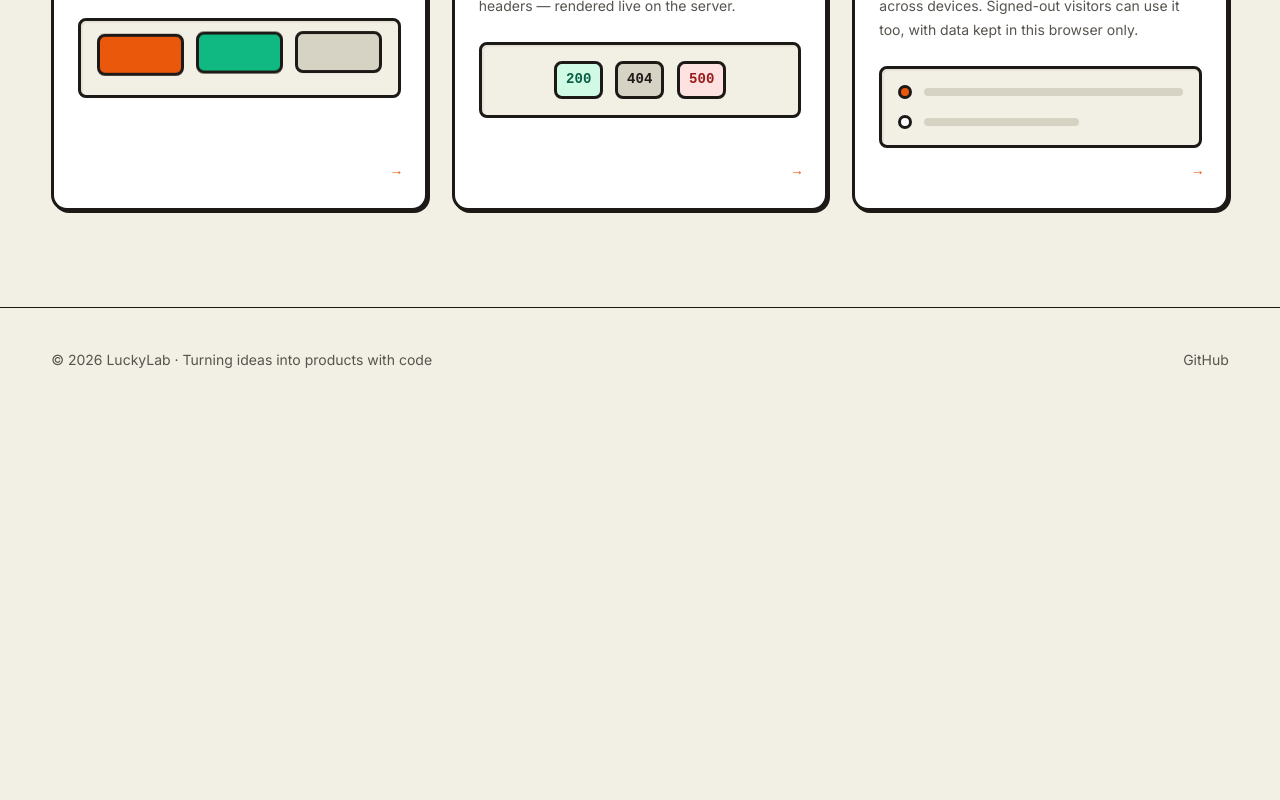
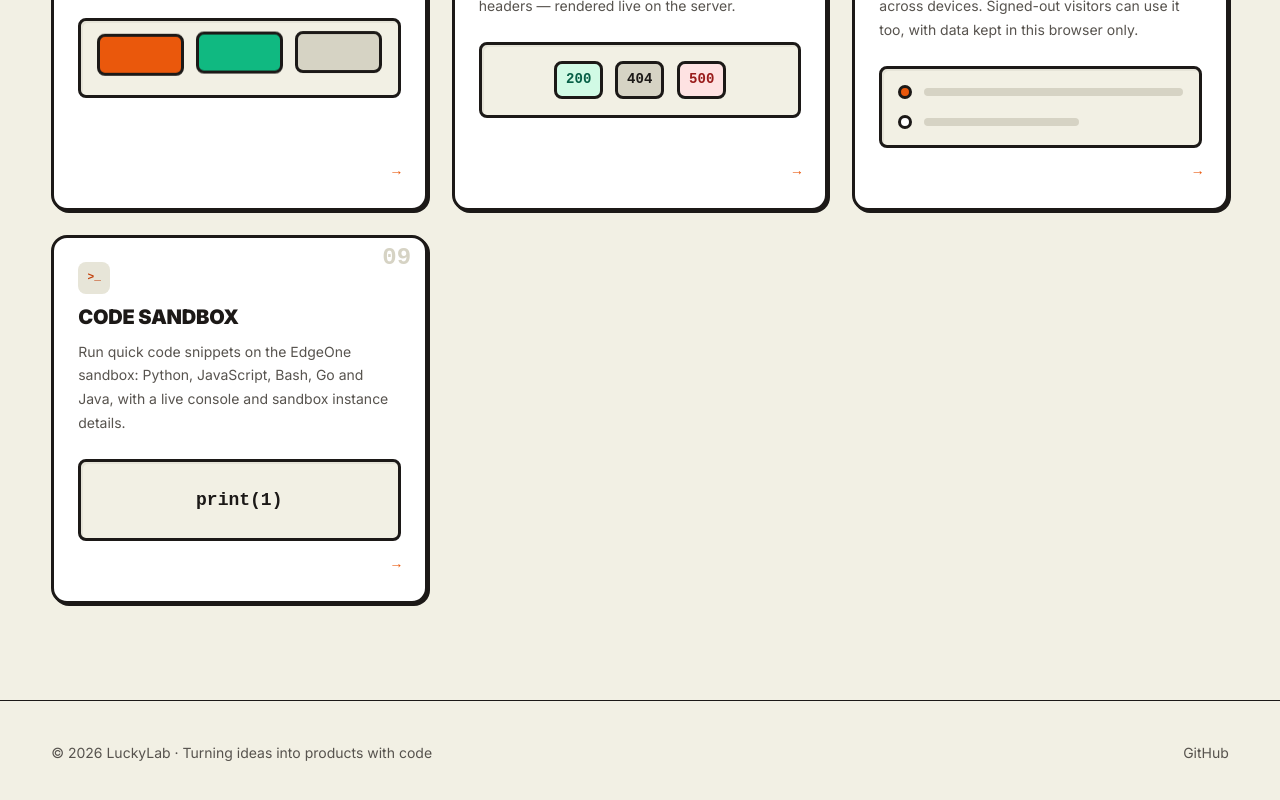
Before and after one commit to ymslucky/demo, a Next.js app: page /en/tools in a window 1280 px wide. Shown: the part 1116-1916 px from the top of the page. Before the commit the page ends 1527 px from the top, so only its background shows below. Built offline with nearby package versions, Linux system fonts and the light colour scheme; no server answers.

Commit message:
fix(tools): restore code-sandbox card entry and add undici dependency
- re-add the tools-array item lost to a concurrent edit (card was missing on /tools)

- declare undici explicitly: the Makers runtime sandbox client requires it at create_client, causing SANDBOX_CLIENT_ERROR 502 in production

```diff
--- a/app/[locale]/tools/ToolsClient.tsx
+++ b/app/[locale]/tools/ToolsClient.tsx
@@ -18,6 +18,7 @@ const tools = [
   { id: "color-picker", icon: "rgb", key: "color" },
   { id: "http-check", icon: "http", key: "httpCheck" },
   { id: "todo-list", icon: "✓", key: "todo" },
+  { id: "code-sandbox", icon: ">_", key: "sandbox" },
 ];
 
 /** 每张卡片的装饰性活体预览 —— 纯 CSS 动画，运行时零 JS。 */
--- a/package.json
+++ b/package.json
@@ -15,7 +15,8 @@
     "next": "16.3.0",
     "next-intl": "^4.13.5",
     "react": "19.2.8",
-    "react-dom": "19.2.8"
+    "react-dom": "19.2.8",
+    "undici": "^8.10.2"
   },
   "devDependencies": {
     "@types/node": "^24",
```
Also changed, not shown: 1 other file (tests, documents, lock files or other folders).
